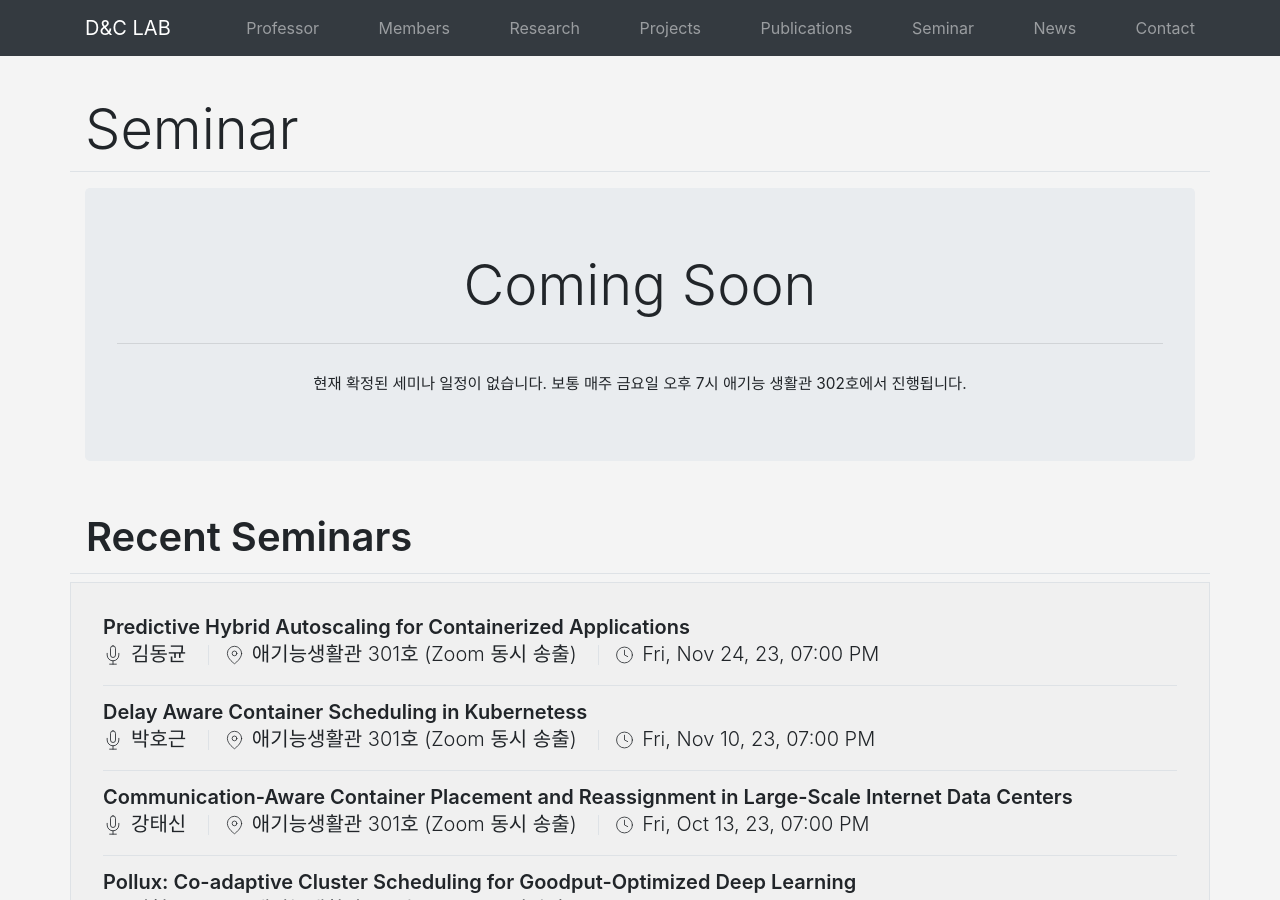
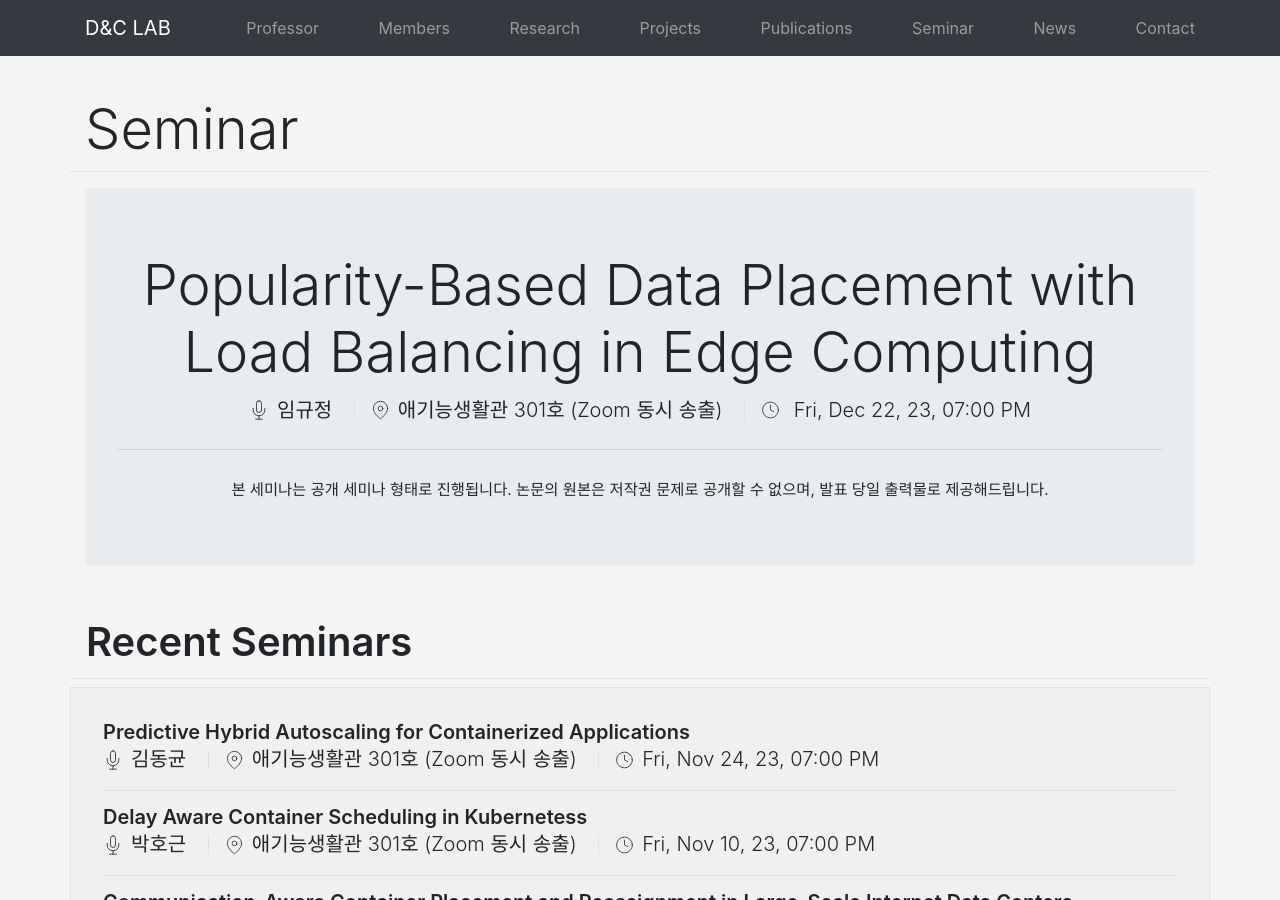
Before and after one commit to KU-Cloud/ku-cloud.github.io, a Jekyll site: the page built from seminar.html, in a window 1280 px wide and 900 px high. Built offline with Jekyll 4.4.1, drawn with Linux system fonts in a browser that asks for light colours.

Commit message:
minwoo 231201

```diff
--- a/_data/seminars.yaml
+++ b/_data/seminars.yaml
@@ -987,3 +987,7 @@
   speacker: 김동균
   date: 2023-11-24T19:00:00.000+0900
   location: 애기능생활관 301호 (Zoom 동시 송출)
+- title: 'Popularity-Based Data Placement with Load Balancing in Edge Computing'
+  speacker: 임규정
+  date: 2023-12-22T19:00:00.000+0900
+  location: 애기능생활관 301호 (Zoom 동시 송출)
```
